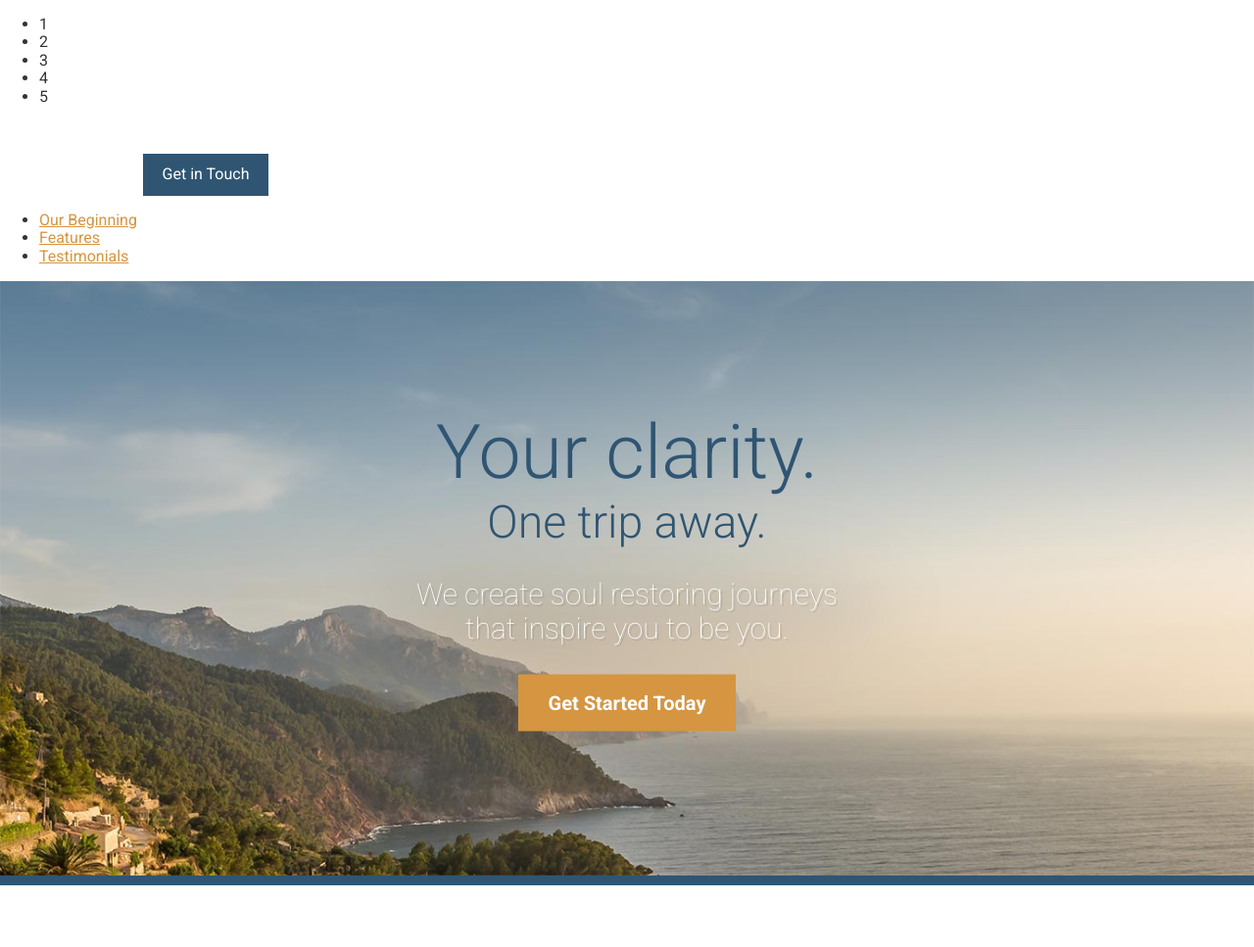
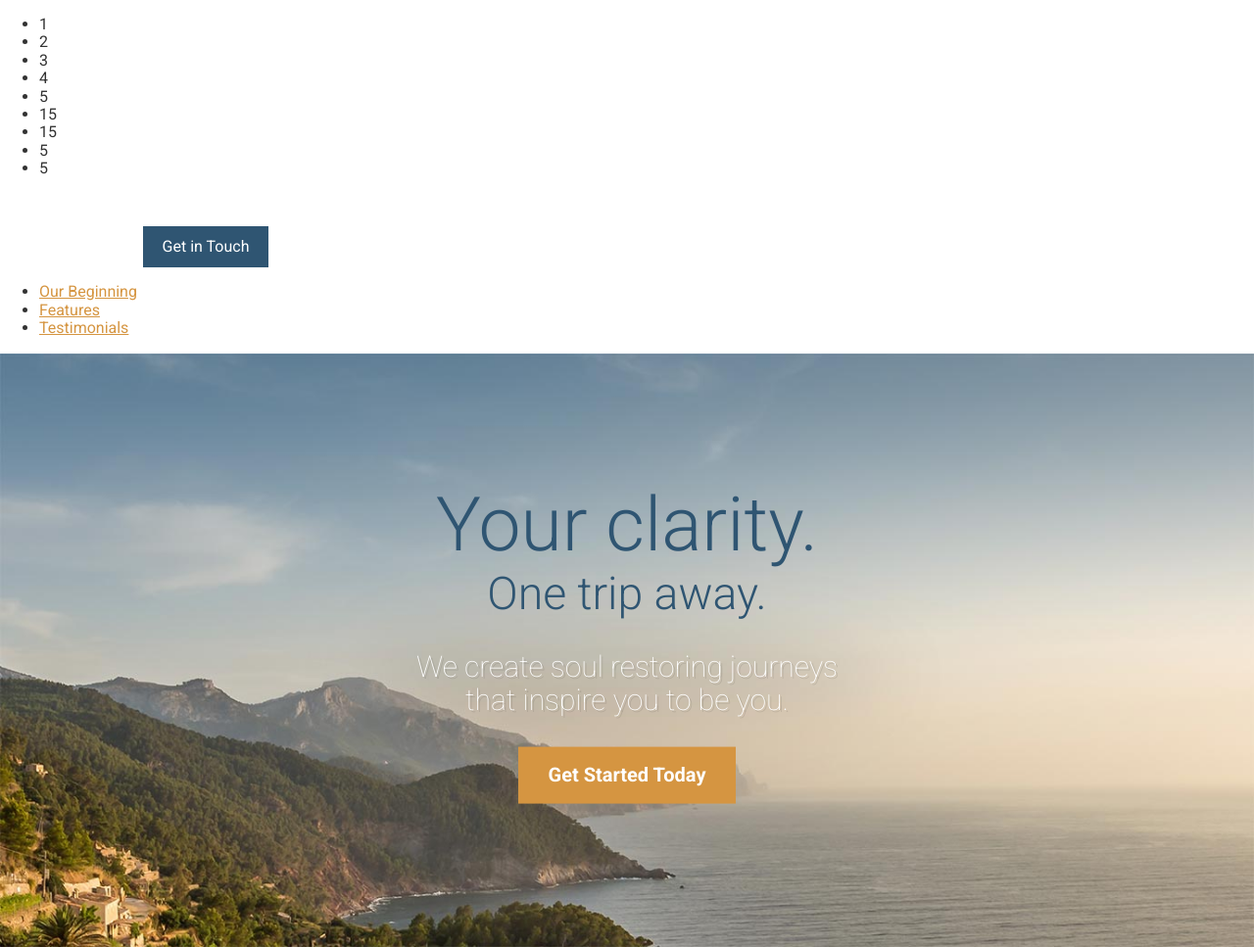
Before and after one commit to sanchaman1994/travel-site, a website: page app/index.html in a window 1280 px wide. Shown: the top 967 px of the page at 98% size. Drawn offline with Linux system fonts and the light colour scheme.

Commit message:
counted to 15

```diff
--- a/app/index.html
+++ b/app/index.html
@@ -18,6 +18,9 @@
     <li>3</li>
     <li>4</li>
     <li>5</li>
+     <li>15</li> <li>15</li> <li>5</li> <li>5</li>
+
+
   </ul>
   <header>
     <img src="assets/images/icons/clear-view-escapes.svg">
```
